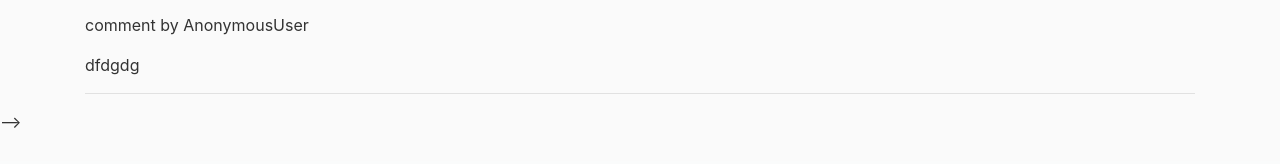
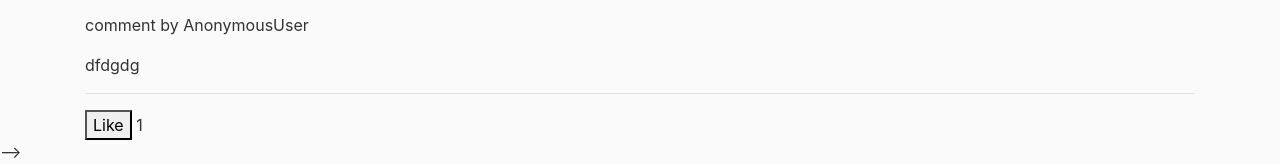
Before and after one commit to frkesen/django_blog_prj, a Django app: a page that uses blog/templates/blog/post_detail.html in a window 1280 px wide. Shown: the part 639-803 px from the top of the page. Before the commit the page ends 767 px from the top, so only its background shows below. Run offline with Django 3.2, Linux system fonts and the light colour scheme; data comes from the database, SQL or seed files in the repository; both versions use the stored data as it was after the commit; some libraries are stand-ins or nearby versions.

Commit message:
added like post form

```diff
--- a/blog/templates/blog/post_detail.html
+++ b/blog/templates/blog/post_detail.html
@@ -18,5 +18,15 @@
 <hr>
 {% endfor %}
 
+<form action="{% url 'blog:like' object.slug %}" method="POST">
+    {% csrf_token %}
+
+    <input type="hidden" , name="post">
+    <input type="hidden" , name="user">
+    <button type="submit">Like</button> {{ object.like_count }}
+
+</form>
+
+
 
 {% endblock content %}
--- a/blog/urls.py
+++ b/blog/urls.py
@@ -1,5 +1,5 @@
 from django.urls import path
-from .views import post_list, post_create, post_detail, post_update, post_delete
+from .views import post_list, post_create, post_detail, post_update, post_delete, like
 
 
 app_name = "blog"
@@ -9,4 +9,5 @@ urlpatterns = [
     path("<str:slug>/", post_detail, name="detail"),
     path("<str:slug>/update/", post_update, name="update"),
     path("<str:slug>/delete/", post_delete, name="delete"),
+    path("<str:slug>/like/", like, name="like"),
 ]
--- a/blog/views.py
+++ b/blog/views.py
@@ -84,3 +84,4 @@ def like(request, slug):
             like_qs[0].delete()
         else:
             Like.objects.create(user=request.user, post=obj)
+        return redirect('blog:detail', slug=slug)
```
Also changed, not shown: db.sqlite3.
